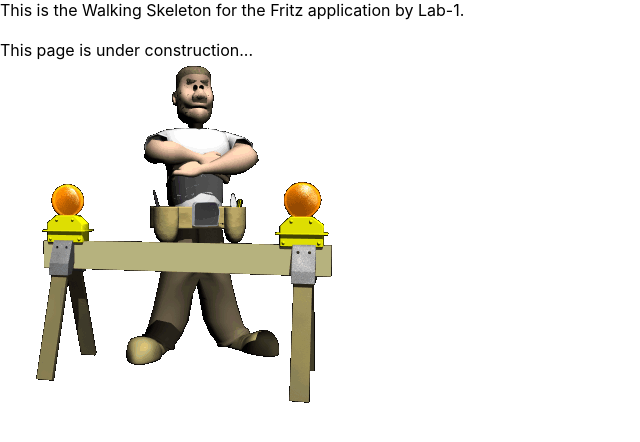
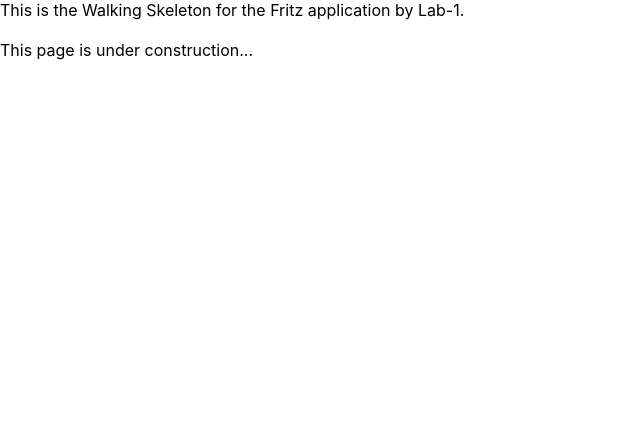
Before and after one commit to RedFiveTeam/Fritz, a React (Create React App) app in the folder client/: page / in a window 1280 px wide. Shown: the top 442 px of the page, without its empty margins (0-640 px from the left). Built offline with nearby package versions, Linux system fonts and the light colour scheme.

Commit message:
Trying to speed up Fortify

```diff
--- a/client/src/app/App.tsx
+++ b/client/src/app/App.tsx
@@ -1,5 +1,4 @@
 import * as React from 'react';
-import underConstruction from '../resources/under-construction_animated.gif';
 import { Component } from 'react';
 
 class App extends Component {
@@ -8,7 +7,6 @@ class App extends Component {
       <div className="App">
         This is the Walking Skeleton for the Fritz application by Lab-1.<br/><br/>
         This page is under construction...<br/>
-        <img src={underConstruction}/>
       </div>
     );
   }
--- a/client/src/react-app-env.d.ts
+++ /dev/null
@@ -1 +0,0 @@
-/// <reference types="react-scripts" />
```
Also changed, not shown: client/src/resources/under-construction_animated.gif (deleted).
